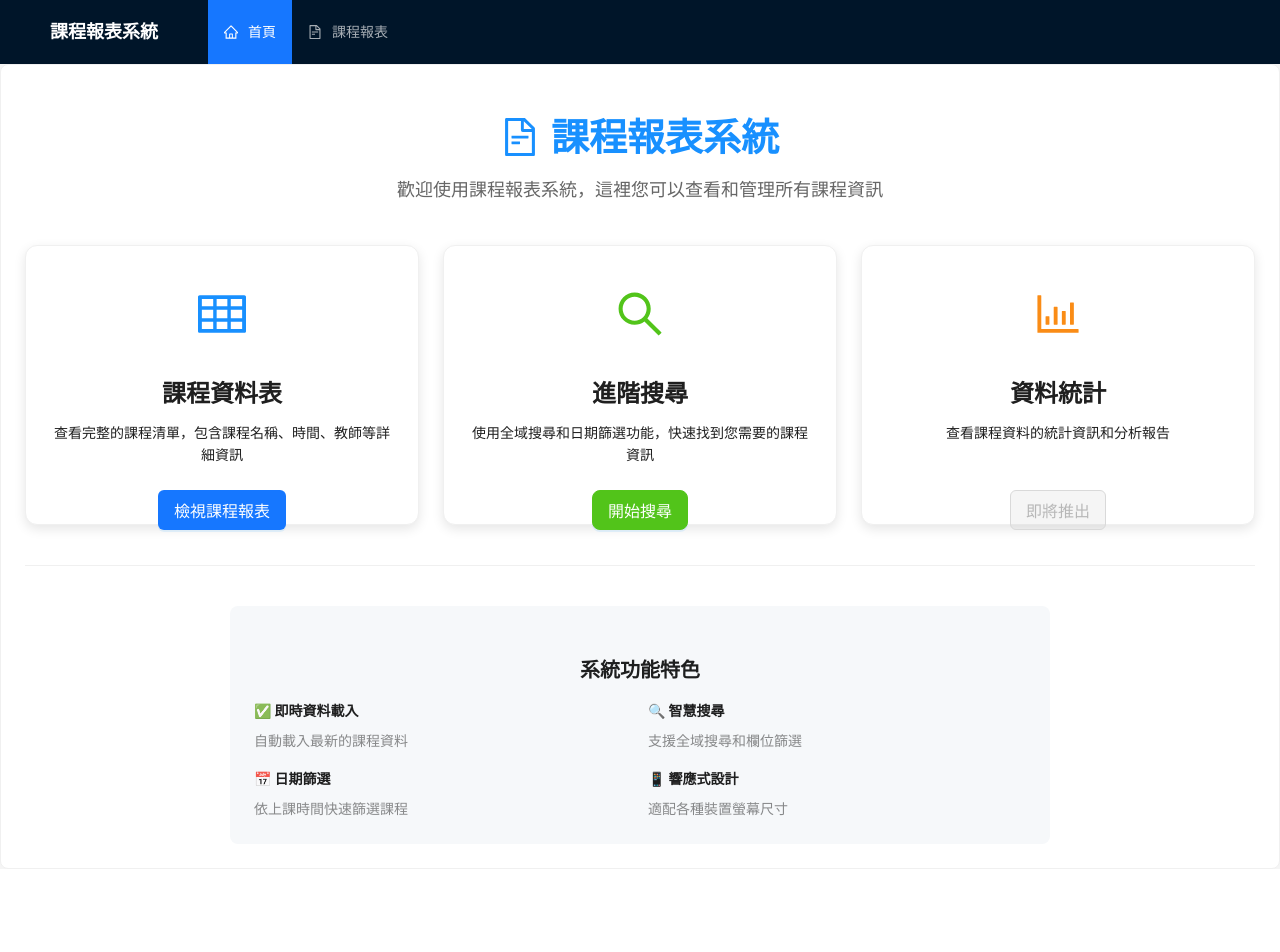
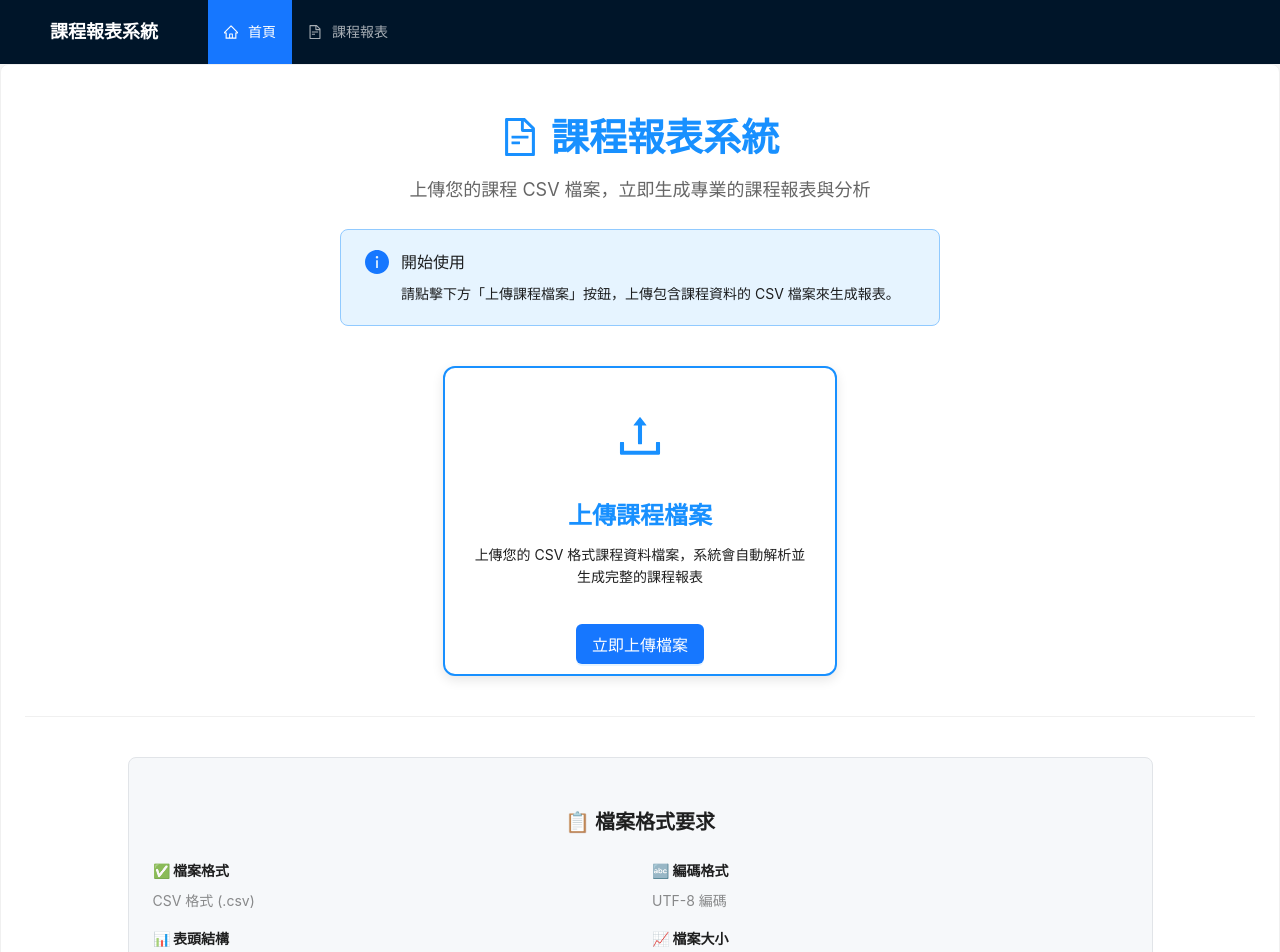
Before and after one commit to lumberjack0708/courseSelect, a React (Create React App) app: page / in a window 1280 px wide. Shown: the top 952 px of the page. Before the commit the page ends 869 px from the top, so only its background shows below. Built offline with nearby package versions, Linux system fonts and the light colour scheme.

Commit message:
穩定發行版: v1

```diff
--- a/src/App.css
+++ b/src/App.css
@@ -252,3 +252,72 @@
   box-shadow: 0 4px 12px rgba(0, 0, 0, 0.15);
   border: 1px solid #d9d9d9;
 }
+
+/* 檔案上傳組件樣式 */
+.ant-upload.ant-upload-drag {
+  border: 2px dashed #d9d9d9;
+  border-radius: 8px;
+  background: #fafafa;
+  transition: all 0.3s ease;
+}
+
+.ant-upload.ant-upload-drag:hover {
+  border-color: #1890ff;
+  background: #f0f9ff;
+}
+
+.ant-upload.ant-upload-drag.ant-upload-drag-hover {
+  border-color: #1890ff;
+  background: #e6f7ff;
+}
+
+.ant-upload.ant-upload-drag:not(.ant-upload-disabled):hover {
+  border-color: #1890ff;
+}
+
+.ant-upload-drag-icon {
+  margin-bottom: 16px;
+}
+
+.ant-upload-text {
+  font-size: 16px;
+  font-weight: 500;
+  color: #333;
+  margin-bottom: 8px;
+}
+
+.ant-upload-hint {
+  font-size: 14px;
+  color: #666;
+}
+
+/* 檔案上傳容器動畫 */
+.file-upload-container {
+  animation: fadeInUp 0.6s ease-out;
+}
+
+@keyframes fadeInUp {
+  from {
+    opacity: 0;
+    transform: translateY(30px);
+  }
+  to {
+    opacity: 1;
+    transform: translateY(0);
+  }
+}
+
+/* 載入動畫優化 */
+.loading-container {
+  display: flex;
+  flex-direction: column;
+  justify-content: center;
+  align-items: center;
+  min-height: 200px;
+  gap: 16px;
+}
+
+.loading-container div {
+  font-size: 16px;
+  color: #666;
+}
--- a/src/components/SearchFilter.js
+++ b/src/components/SearchFilter.js
@@ -1,6 +1,6 @@
 import React from 'react';
 import { Input, Space, Dropdown, Button, Checkbox } from 'antd';
-import { SearchOutlined, CalendarOutlined } from '@ant-design/icons';
+import { SearchOutlined, CalendarOutlined, UploadOutlined } from '@ant-design/icons';
 
 const { Search } = Input;
 
@@ -10,7 +10,8 @@ const SearchFilter = ({
   selectedDays,
   onDayFilter,
   dropdownVisible,
-  setDropdownVisible
+  setDropdownVisible,
+  onReupload
 }) => {
   // 日期篩選器的選項
   const dayOptions = [
@@ -94,6 +95,16 @@ const SearchFilter = ({
             {selectedDays.length > 0 && `(${selectedDays.length})`}
           </Button>
         </Dropdown>
+        {onReupload && (
+          <Button
+            size="large"
+            icon={<UploadOutlined />}
+            onClick={onReupload}
+            type="default"
+          >
+            重新上傳
+          </Button>
+        )}
       </Space>
     </div>
   );
--- a/src/pages/HomePage.js
+++ b/src/pages/HomePage.js
@@ -1,6 +1,6 @@
 import React from 'react';
-import { Card, Typography, Row, Col, Button, Space, Divider } from 'antd';
-import { FileTextOutlined, BarChartOutlined, TableOutlined, SearchOutlined } from '@ant-design/icons';
+import { Card, Typography, Row, Col, Button, Space, Divider, Alert } from 'antd';
+import { FileTextOutlined, UploadOutlined, TableOutlined, SearchOutlined, SafetyOutlined } from '@ant-design/icons';
 import { Link } from 'react-router-dom';
 
 const { Title, Paragraph, Text } = Typography;
@@ -15,8 +15,16 @@ const HomePage = () => {
             課程報表系統
           </Title>
           <Paragraph style={{ fontSize: '18px', color: '#666', marginBottom: '24px' }}>
-            歡迎使用課程報表系統，這裡您可以查看和管理所有課程資訊
+            上傳您的課程 CSV 檔案，立即生成專業的課程報表與分析
           </Paragraph>
+
+          <Alert
+            message="開始使用"
+            description="請點擊下方「上傳課程檔案」按鈕，上傳包含課程資料的 CSV 檔案來生成報表。"
+            type="info"
+            showIcon
+            style={{ maxWidth: '600px', margin: '0 auto', textAlign: 'left' }}
+          />
         </div>
 
         <Row gutter={[24, 24]} justify="center">
@@ -25,70 +33,23 @@ const HomePage = () => {
               hoverable
               style={{
                 textAlign: 'center',
-                height: '280px',
+                height: '310px',
                 borderRadius: '12px',
-                boxShadow: '0 4px 12px rgba(0,0,0,0.1)'
+                boxShadow: '0 4px 12px rgba(0,0,0,0.1)',
+                border: '2px solid #1890ff'
               }}
             >
               <div style={{ padding: '20px 0' }}>
-                <TableOutlined style={{ fontSize: '48px', color: '#1890ff', marginBottom: '16px' }} />
-                <Title level={3} style={{ marginBottom: '12px' }}>課程資料表</Title>
-                <Paragraph style={{ marginBottom: '20px', minHeight: '48px' }}>
-                  查看完整的課程清單，包含課程名稱、時間、教師等詳細資訊
+                <UploadOutlined style={{ fontSize: '48px', color: '#1890ff', marginBottom: '16px' }} />
+                <Title level={3} style={{ marginBottom: '12px', color: '#1890ff' }}>上傳課程檔案</Title>
+                <Paragraph style={{ marginBottom: '20px', minHeight: '60px' }}>
+                  上傳您的 CSV 格式課程資料檔案，系統會自動解析並生成完整的課程報表
                 </Paragraph>
                 <Link to="/course-report">
                   <Button type="primary" size="large" style={{ borderRadius: '6px' }}>
-                    檢視課程報表
+                    立即上傳檔案
                   </Button>
                 </Link>
-              </div>
-            </Card>
-          </Col>
-
-          <Col xs={24} md={12} lg={8}>
-            <Card
-              hoverable
-              style={{
-                textAlign: 'center',
-                height: '280px',
-                borderRadius: '12px',
-                boxShadow: '0 4px 12px rgba(0,0,0,0.1)'
-              }}
-            >
-              <div style={{ padding: '20px 0' }}>
-                <SearchOutlined style={{ fontSize: '48px', color: '#52c41a', marginBottom: '16px' }} />
-                <Title level={3} style={{ marginBottom: '12px' }}>進階搜尋</Title>
-                <Paragraph style={{ marginBottom: '20px', minHeight: '48px' }}>
-                  使用全域搜尋和日期篩選功能，快速找到您需要的課程資訊
-                </Paragraph>
-                <Link to="/course-report">
-                  <Button type="primary" style={{ backgroundColor: '#52c41a', borderColor: '#52c41a' }} size="large">
-                    開始搜尋
-                  </Button>
-                </Link>
-              </div>
-            </Card>
-          </Col>
-
-          <Col xs={24} md={12} lg={8}>
-            <Card
-              hoverable
-              style={{
-                textAlign: 'center',
-                height: '280px',
-                borderRadius: '12px',
-                boxShadow: '0 4px 12px rgba(0,0,0,0.1)'
-              }}
-            >
-              <div style={{ padding: '20px 0' }}>
-                <BarChartOutlined style={{ fontSize: '48px', color: '#fa8c16', marginBottom: '16px' }} />
-                <Title level={3} style={{ marginBottom: '12px' }}>資料統計</Title>
-                <Paragraph style={{ marginBottom: '20px', minHeight: '48px' }}>
-                  查看課程資料的統計資訊和分析報告
-                </Paragraph>
-                <Button disabled size="large" style={{ borderRadius: '6px' }}>
-                  即將推出
-                </Button>
               </div>
             </Card>
           </Col>
@@ -96,29 +57,65 @@ const HomePage = () => {
 
         <Divider style={{ margin: '40px 0' }} />
 
+        <Row justify="center" style={{ marginBottom: '40px' }}>
+          <Col xs={24} lg={20}>
+            <Card style={{ backgroundColor: '#f6f8fa', border: '1px solid #e1e4e8' }}>
+              <Title level={4} style={{ textAlign: 'center', marginBottom: '24px' }}>
+                📋 檔案格式要求
+              </Title>
+              <Row gutter={[24, 16]}>
+                <Col xs={24} md={12}>
+                  <Space direction="vertical" size="small">
+                    <Text strong>✅ 檔案格式</Text>
+                    <Text type="secondary">CSV 格式 (.csv)</Text>
+                  </Space>
+                </Col>
+                <Col xs={24} md={12}>
+                  <Space direction="vertical" size="small">
+                    <Text strong>🔤 編碼格式</Text>
+                    <Text type="secondary">UTF-8 編碼</Text>
+                  </Space>
+                </Col>
+                <Col xs={24} md={12}>
+                  <Space direction="vertical" size="small">
+                    <Text strong>📊 表頭結構</Text>
+                    <Text type="secondary">第一列主表頭，第二列子表頭</Text>
+                  </Space>
+                </Col>
+                <Col xs={24} md={12}>
+                  <Space direction="vertical" size="small">
+                    <Text strong>📈 檔案大小</Text>
+                    <Text type="secondary">不超過 10MB</Text>
+                  </Space>
+                </Col>
+              </Row>
+            </Card>
+          </Col>
+        </Row>
+
         <Row justify="center">
           <Col xs={24} lg={16}>
-            <Card style={{ backgroundColor: '#f6f8fa', border: 'none' }}>
+            <Card style={{ backgroundColor: '#fff7e6', border: '1px solid #ffd591' }}>
               <Title level={4} style={{ textAlign: 'center', marginBottom: '16px' }}>
-                系統功能特色
+                🚀 系統功能特色
               </Title>
               <Row gutter={[16, 16]}>
                 <Col xs={24} md={12}>
                   <Space direction="vertical" size="small">
-                    <Text strong>✅ 即時資料載入</Text>
-                    <Text type="secondary">自動載入最新的課程資料</Text>
+                    <Text strong>📤 拖拽上傳</Text>
+                    <Text type="secondary">支援拖拽檔案上傳，操作簡單</Text>
+                  </Space>
+                </Col>
+                <Col xs={24} md={12}>
+                  <Space direction="vertical" size="small">
+                    <Text strong>⚡ 即時處理</Text>
+                    <Text type="secondary">上傳後立即處理並顯示結果</Text>
                   </Space>
                 </Col>
                 <Col xs={24} md={12}>
                   <Space direction="vertical" size="small">
                     <Text strong>🔍 智慧搜尋</Text>
-                    <Text type="secondary">支援全域搜尋和欄位篩選</Text>
-                  </Space>
-                </Col>
-                <Col xs={24} md={12}>
-                  <Space direction="vertical" size="small">
-                    <Text strong>📅 日期篩選</Text>
-                    <Text type="secondary">依上課時間快速篩選課程</Text>
+                    <Text type="secondary">全域搜尋與日期篩選功能</Text>
                   </Space>
                 </Col>
                 <Col xs={24} md={12}>
--- a/src/utils/csvProcessor.js
+++ b/src/utils/csvProcessor.js
@@ -1,6 +1,32 @@
 import Papa from 'papaparse';
 
-// CSV 檔案讀取和解析
+// 處理上傳的 CSV 檔案內容
+export const processUploadedCsv = (csvContent) => {
+  return new Promise((resolve, reject) => {
+    Papa.parse(csvContent, {
+      complete: (result) => {
+        try {
+          if (result.errors.length > 0) {
+            console.error('CSV 解析錯誤:', result.errors);
+          }
+
+          const processedResult = processCsvData(result.data);
+          resolve(processedResult);
+        } catch (error) {
+          reject(error);
+        }
+      },
+      error: (error) => {
+        reject(error);
+      },
+      header: false,
+      skipEmptyLines: false,
+      encoding: 'UTF-8'
+    });
+  });
+};
+
+// CSV 檔案讀取和解析（保留原有功能，供未來需要時使用）
 export const loadCsvData = async () => {
   return new Promise((resolve, reject) => {
     const loadData = async () => {
@@ -39,7 +65,7 @@ export const loadCsvData = async () => {
 // CSV 資料處理和轉換
 export const processCsvData = (rawData) => {
   if (!rawData || rawData.length < 3) {
-    throw new Error('CSV 資料格式不正確');
+    throw new Error('CSV 資料格式不正確，至少需要包含表頭和一筆資料');
   }
 
   console.log('原始資料列數:', rawData.length);
@@ -50,6 +76,11 @@ export const processCsvData = (rawData) => {
   // 步驟2: 重新命名欄位 - 移除星期欄位，新增上課時間欄位
   const mainHeaders = dfRaw[0];
   const subHeaders = dfRaw[1];
+
+  // 檢查表頭是否存在
+  if (!mainHeaders || !subHeaders) {
+    throw new Error('CSV 檔案格式錯誤：缺少必要的表頭資訊');
+  }
 
   // 建立星期縮寫對應表
   const dayAbbreviations = {
@@ -78,6 +109,10 @@ export const processCsvData = (rawData) => {
 
   // 步驟3: 刪除表頭列並重設索引
   const dataRows = dfRaw.slice(2);
+
+  if (dataRows.length === 0) {
+    throw new Error('CSV 檔案中沒有實際的課程資料');
+  }
 
   // 步驟4: 資料處理 - 合併星期資料
   const processedRows = dataRows.map((row, rowIndex) => {
```
Also changed, not shown: src/components/FileUpload.js (added, +83 -0 lines), src/pages/CourseReportPage.js (+68 -33 lines).
